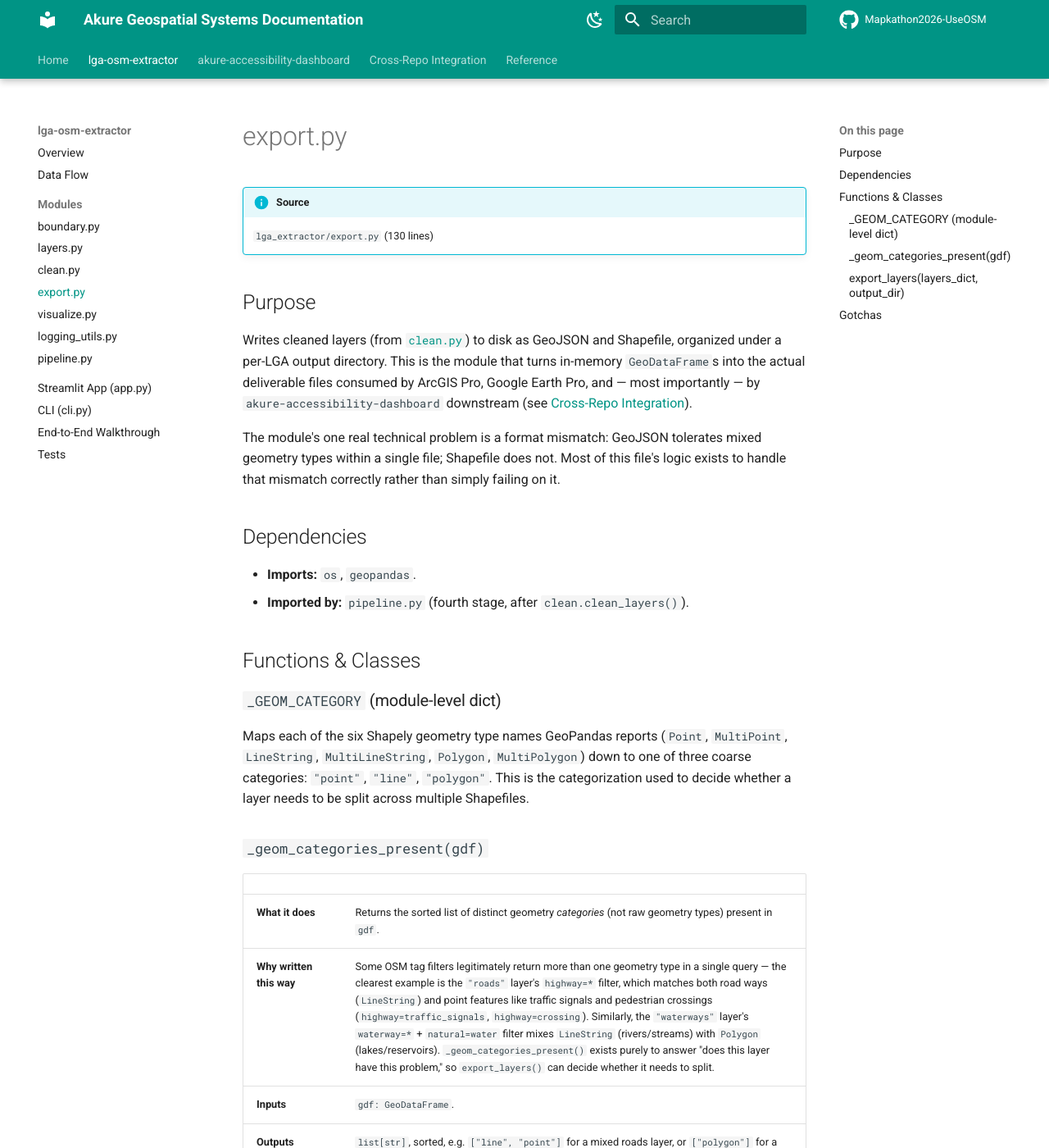
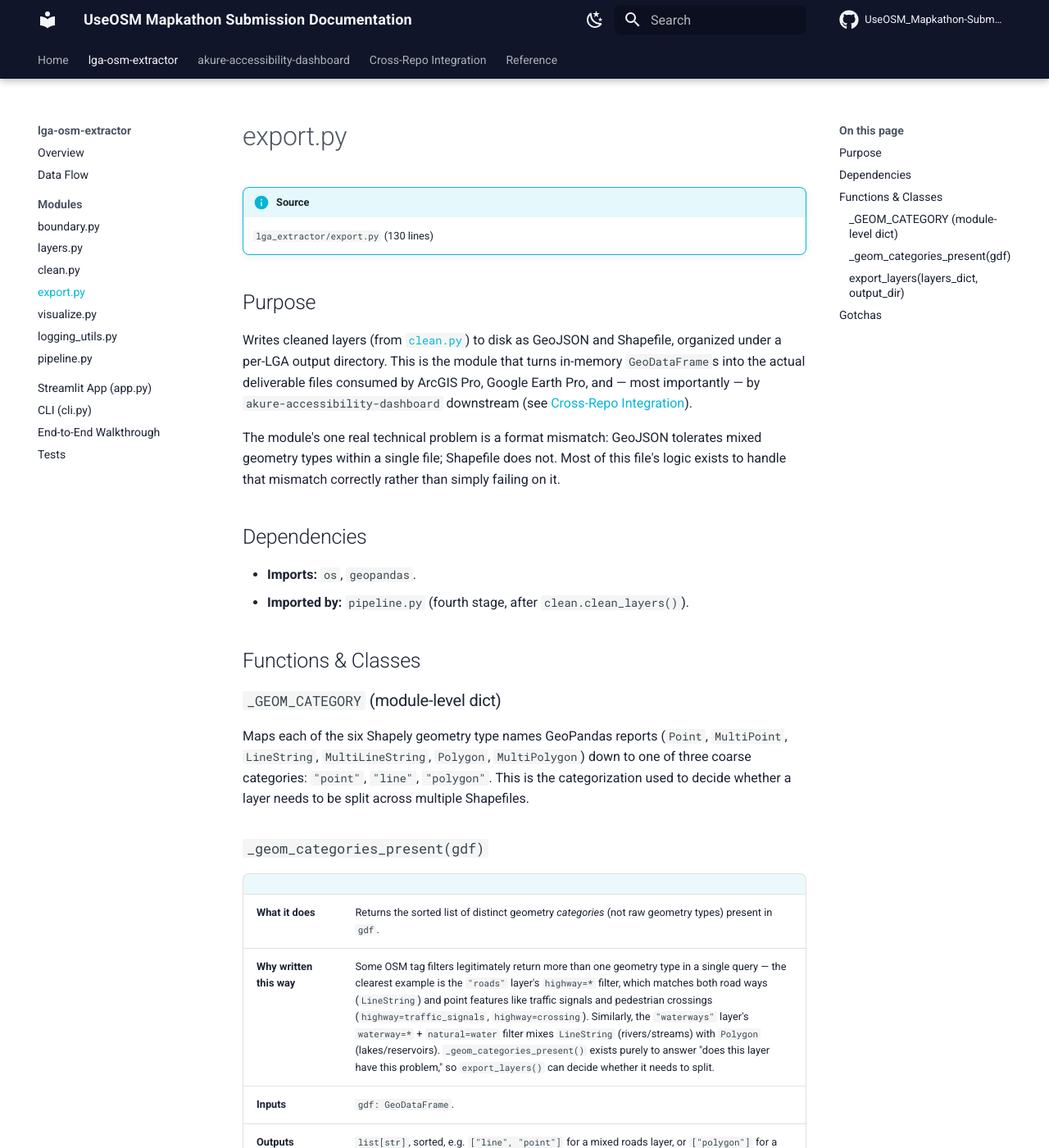
Before and after one commit to Mapkathon2026-UseOSM/UseOSM_Mapkathon-Submission-documentation, an MkDocs documentation site: the page built from docs/lga-osm-extractor/modules/export.md, in a window 1280 px wide and 1400 px high. Shown: the whole window at 82% size. Built offline with MkDocs 1.6.1 and Material for MkDocs 9.7.7, drawn with Linux system fonts in a browser that asks for light colours; comment, search, counter and statistics services are not loaded.

Commit message:
Revamped entire documentation codebase

```diff
--- /dev/null
+++ b/docs/stylesheets/extra.css
@@ -0,0 +1,212 @@
+/* ===================================================================
+   UseOSM Mapkathon Submission Documentation — custom theme
+   Matches the "Adeleke M." portfolio brand: deep navy background,
+   cyan/teal accent, clean white typography in dark mode; mirrored
+   into a light counterpart using the same accent so the two modes
+   read as the same brand, not two different sites.
+   =================================================================== */
+
+/* ---------- Shared brand tokens ---------- */
+:root {
+  --brand-navy: #0a0e1a;
+  --brand-navy-soft: #10152a;
+  --brand-navy-panel: #131a30;
+  --brand-cyan: #22d3ee;
+  --brand-cyan-strong: #06b6d4;
+  --brand-teal: #2dd4bf;
+}
+
+/* =====================================================================
+   DARK MODE — mirrors the portfolio directly (near-black navy + cyan)
+   ===================================================================== */
+[data-md-color-scheme="slate"] {
+  --md-default-bg-color: var(--brand-navy);
+  --md-default-fg-color: #e5e7eb;
+  --md-default-fg-color--light: #9ca3af;
+  --md-default-fg-color--lighter: #6b7280;
+  --md-default-fg-color--lightest: #374151;
+
+  --md-primary-fg-color: var(--brand-navy-soft);
+  --md-primary-fg-color--light: var(--brand-navy-soft);
+  --md-primary-fg-color--dark: var(--brand-navy);
+  --md-primary-bg-color: #f3f4f6;
+  --md-primary-bg-color--light: #f3f4f6;
+
+  --md-accent-fg-color: var(--brand-cyan);
+  --md-accent-fg-color--transparent: rgba(34, 211, 238, 0.15);
+  --md-accent-bg-color: var(--brand-navy);
+
+  --md-typeset-a-color: var(--brand-cyan);
+
+  --md-code-bg-color: #0f1424;
+  --md-code-fg-color: #d1d5db;
+
+  --md-footer-bg-color: var(--brand-navy-soft);
+  --md-footer-bg-color--dark: var(--brand-navy);
+  --md-footer-fg-color: #e5e7eb;
+  --md-footer-fg-color--light: #9ca3af;
+}
+
+/* Header / nav bar — flat deep navy, no gradient, matching the portfolio nav */
+[data-md-color-scheme="slate"] .md-header,
+[data-md-color-scheme="slate"] .md-tabs {
+  background-color: var(--brand-navy-soft);
+  border-bottom: 1px solid rgba(34, 211, 238, 0.15);
+}
+
+/* Active tab / nav link picks up the cyan accent, like the portfolio's active nav pill */
+[data-md-color-scheme="slate"] .md-tabs__link--active,
+[data-md-color-scheme="slate"] .md-nav__link--active,
+[data-md-color-scheme="slate"] .md-nav__link:focus,
+[data-md-color-scheme="slate"] .md-nav__link:hover {
+  color: var(--brand-cyan) !important;
+}
+
+/* Sidebar panel slightly lighter than the page background, like a card */
+[data-md-color-scheme="slate"] .md-sidebar__scrollwrap {
+  background-color: transparent;
+}
+
+/* Admonition / callout boxes get a cyan-tinted left border instead of default green/blue */
+[data-md-color-scheme="slate"] .md-typeset .admonition,
+[data-md-color-scheme="slate"] .md-typeset details {
+  border-color: var(--brand-cyan);
+  background-color: var(--brand-navy-panel);
+}
+[data-md-color-scheme="slate"] .md-typeset .admonition-title,
+[data-md-color-scheme="slate"] .md-typeset summary {
+  background-color: rgba(34, 211, 238, 0.1);
+}
+[data-md-color-scheme="slate"] .md-typeset .admonition-title::before,
+[data-md-color-scheme="slate"] .md-typeset summary::before {
+  background-color: var(--brand-cyan);
+}
+
+/* Code blocks and inline code sit in a slightly-lighter navy panel */
+[data-md-color-scheme="slate"] .md-typeset code {
+  background-color: var(--brand-navy-panel);
+}
+
+/* Tables — subtle navy zebra striping instead of default gray */
+[data-md-color-scheme="slate"] .md-typeset table:not([class]) {
+  background-color: var(--brand-navy-panel);
+}
+[data-md-color-scheme="slate"] .md-typeset table:not([class]) tr:nth-child(2n) {
+  background-color: rgba(255, 255, 255, 0.02);
+}
+[data-md-color-scheme="slate"] .md-typeset table:not([class]) th {
+  background-color: rgba(34, 211, 238, 0.08);
+  color: var(--brand-cyan);
+}
+
+/* Search box accent */
+[data-md-color-scheme="slate"] .md-search__input {
+  background-color: rgba(255, 255, 255, 0.06);
+}
+
+/* Buttons — filled cyan primary, outlined secondary (mirrors "View My Work" / "Get In Touch") */
+[data-md-color-scheme="slate"] .md-button {
+  background-color: var(--brand-cyan);
+  color: var(--brand-navy);
+  border-color: var(--brand-cyan);
+}
+[data-md-color-scheme="slate"] .md-button:hover {
+  background-color: var(--brand-teal);
+  border-color: var(--brand-teal);
+}
+[data-md-color-scheme="slate"] .md-button--secondary {
+  background-color: transparent;
+  color: var(--brand-cyan);
+  border-color: var(--brand-cyan);
+}
+
+/* Mermaid diagrams — keep readable on navy background */
+[data-md-color-scheme="slate"] .mermaid {
+  background-color: var(--brand-navy-panel);
+  border-radius: 6px;
+  padding: 0.5rem;
+}
+
+/* =====================================================================
+   LIGHT MODE — same brand identity (navy header + cyan accent),
+   but on a clean white reading surface for daytime/print-friendly use.
+   =====================================================================
+*/
+[data-md-color-scheme="default"] {
+  --md-default-bg-color: #ffffff;
+  --md-default-fg-color: #1c2333;
+  --md-default-fg-color--light: #4b5563;
+  --md-default-fg-color--lighter: #6b7280;
+
+  --md-primary-fg-color: var(--brand-navy-soft);
+  --md-primary-fg-color--light: var(--brand-navy-soft);
+  --md-primary-fg-color--dark: var(--brand-navy);
+  --md-primary-bg-color: #f3f4f6;
+
+  --md-accent-fg-color: var(--brand-cyan-strong);
+  --md-accent-fg-color--transparent: rgba(6, 182, 212, 0.1);
+
+  --md-typeset-a-color: var(--brand-cyan-strong);
+
+  --md-footer-bg-color: var(--brand-navy-soft);
+  --md-footer-bg-color--dark: var(--brand-navy);
+}
+
+/* Header/nav bar stays the same deep navy as dark mode — the constant brand anchor
+   between the two modes, exactly like the portfolio's nav bar look */
+[data-md-color-scheme="default"] .md-header,
+[data-md-color-scheme="default"] .md-tabs {
+  background-color: var(--brand-navy-soft);
+}
+
+[data-md-color-scheme="default"] .md-tabs__link--active,
+[data-md-color-scheme="default"] .md-nav__link--active {
+  color: var(--brand-cyan-strong) !important;
+}
+
+[data-md-color-scheme="default"] .md-typeset .admonition,
+[data-md-color-scheme="default"] .md-typeset details {
+  border-color: var(--brand-cyan-strong);
+}
+[data-md-color-scheme="default"] .md-typeset .admonition-title::before,
+[data-md-color-scheme="default"] .md-typeset summary::before {
+  background-color: var(--brand-cyan-strong);
+}
+
+[data-md-color-scheme="default"] .md-typeset table:not([class]) th {
+  background-color: rgba(6, 182, 212, 0.08);
+  color: var(--brand-navy-soft);
+}
+
+[data-md-color-scheme="default"] .md-button {
+  background-color: var(--brand-cyan-strong);
+  color: #ffffff;
+  border-color: var(--brand-cyan-strong);
+}
+[data-md-color-scheme="default"] .md-button:hover {
+  background-color: var(--brand-teal);
+  border-color: var(--brand-teal);
+}
+[data-md-color-scheme="default"] .md-button--secondary {
+  background-color: transparent;
+  color: var(--brand-navy-soft);
+  border-color: var(--brand-navy-soft);
+}
+
+/* ---------- Shared, mode-independent tweaks ---------- */
+
+/* Logo/site title area gets a touch of letter-spacing, closer to the
+   portfolio's condensed heading typography */
+.md-header__title {
+  font-weight: 600;
+  letter-spacing: 0.01em;
+}
+
+/* Slightly rounder corners throughout, matching the portfolio's soft-rounded cards */
+.md-typeset .admonition,
+.md-typeset details,
+.md-typeset table:not([class]),
+.md-button,
+.md-search__form {
+  border-radius: 8px;
+}
--- a/mkdocs.yml
+++ b/mkdocs.yml
@@ -1,27 +1,31 @@
-site_name: Akure Geospatial Systems Documentation
+site_name: UseOSM Mapkathon Submission Documentation
 site_description: >-
   Deep technical documentation for the lga-osm-extractor and
   akure-accessibility-dashboard repositories (Map<>kathon 2026, UseOSM).
-site_author: Noah
-repo_url: https://github.com/Mapkathon2026-UseOSM
-repo_name: Mapkathon2026-UseOSM
+site_author: Marvellous Adeleke
+repo_url: https://github.com/Mapkathon2026-UseOSM/UseOSM_Mapkathon-Submission-documentation
+repo_name: UseOSM_Mapkathon-Submission-documentation
+site_url: https://mapkathon2026-useosm.github.io/UseOSM_Mapkathon-Submission-documentation/
 
 docs_dir: docs
+
+extra_css:
+  - stylesheets/extra.css
 
 theme:
   name: material
   palette:
     - media: "(prefers-color-scheme: light)"
       scheme: default
-      primary: teal
-      accent: amber
+      primary: black
+      accent: cyan
       toggle:
         icon: material/weather-night
         name: Switch to dark mode
     - media: "(prefers-color-scheme: dark)"
       scheme: slate
-      primary: teal
-      accent: amber
+      primary: black
+      accent: cyan
       toggle:
         icon: material/weather-sunny
         name: Switch to light mode
```
Also changed, not shown: 1 other file.
